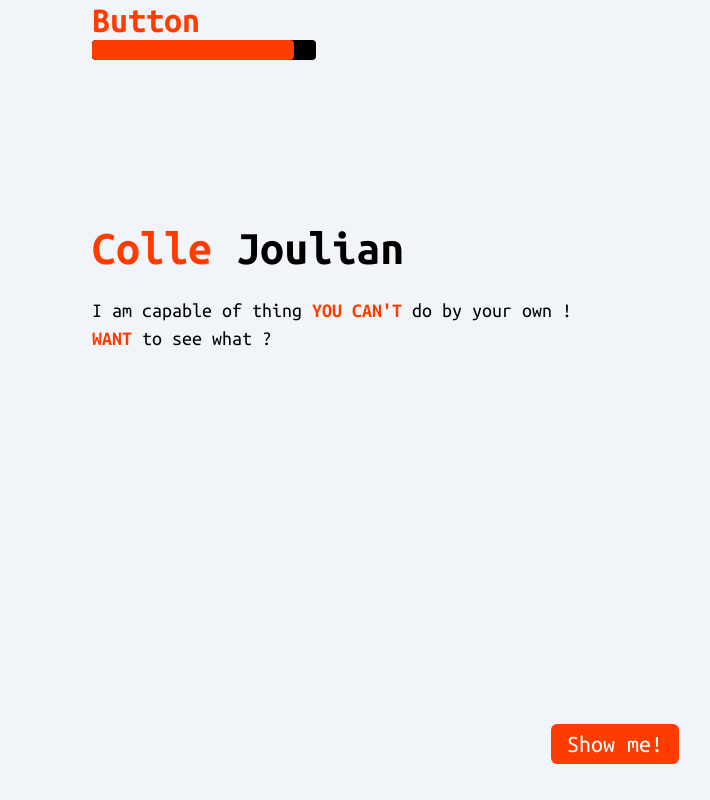
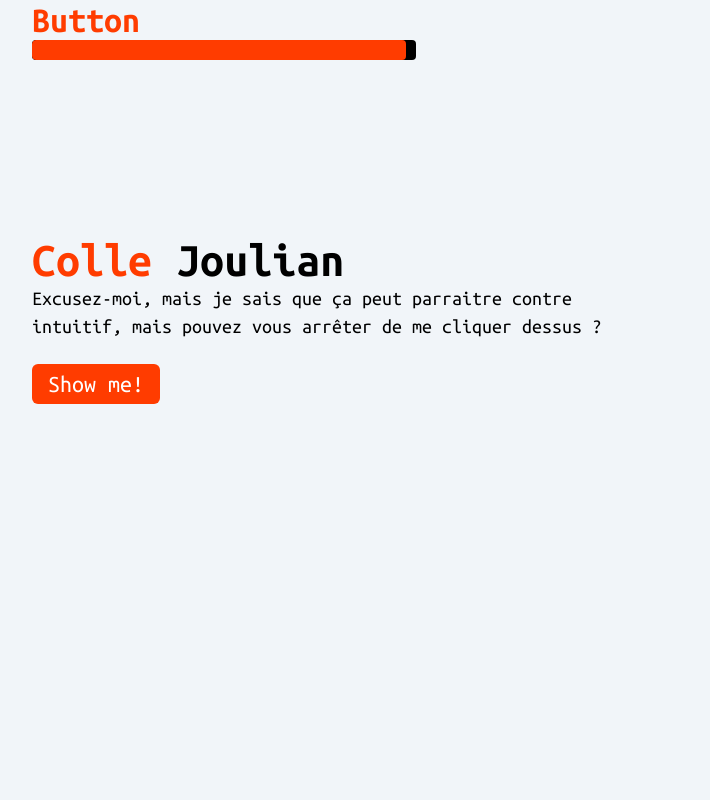
Before and after one commit to colleunmax/Portfolio, a SvelteKit app: page / in a window 1280 px wide. Both pictures are taken after a click on the button "Show me!". Shown: the whole page, without its empty margins (308-1018 px from the left). Built offline with nearby package versions, Linux system fonts and the light colour scheme.

Commit message:
Final boss fight

```diff
--- a/src/lib/components/hud.svelte
+++ b/src/lib/components/hud.svelte
@@ -8,7 +8,7 @@
 
 <div id="hud" class=" absolute top-0">
 	<h1 class=" text-4xl font-extrabold text-primary">{title}</h1>
-	<div class=" relative h-5 rounded w-56 bg-black overflow-hidden">
+	<div class=" relative h-5 rounded w-96 bg-black overflow-hidden">
         <div style={`width: ${pourcentage}%;`} class="block absolute h-5 bg-primary rounded"></div>
     </div>
 </div>
--- a/src/routes/+page.svelte
+++ b/src/routes/+page.svelte
@@ -1,8 +1,31 @@
 <script lang="ts">
 	import { goto } from "$app/navigation"
 	import Hud from "$lib/components/hud.svelte"
+	import hit from "$lib/assets/hit.mp3"
+	import thisWay from "$lib/assets/thisWay.mp3"
 
+	function playHit() {
+		new Audio(hit).play()
+	}
+
+	function playBoss() {
+		const track = new Audio(thisWay)
+		track.volume = 0.1
+		track.loop = true
+		track.play()
+		return track
+	}
+
+	let cursorX: number;
+	let cursorY: number;
+
+	let musicBoss: Audio;
+	let movingInterval: NodeJS.Timeout;
+	let scenario = 0
+	let started = false
 	let showHud = false
+	let cinematic = false
+	let shielded = false
 	const firstName = "Colle"
 	const lastName = "Joulian"
 	let button = {
@@ -10,52 +33,120 @@
 		y: 0,
 		position: "relative",
 		pv: 100,
-		maxpv: 100
+		maxpv: 100,
+		cursor: "pointer"
 	}
-	function onFoo() {
-		console.log("mdr")
-	}
+	$: button.cursor = !cinematic && !shielded ? "pointer" : "not-allowed"
 </script>
 
 <div class=" flex flex-col gap-6">
+	<div>
 		<p class=" text-5xl font-bold selection:bg-transparent">
-		{#each firstName as letter}
-			<span class=" text-primary duration-[4.5s] hover:duration-100 hover:text-black">{letter}</span
+			{#each scenario >= 2 ? scenario === 3 ? "KILL" : "OUCH!" : firstName as letter}
+				<span class=" text-primary duration-[4.5s] hover:duration-100 hover:text-black"
+					>{letter}</span
 				>
 			{/each}
-		{#each lastName as letter}
-			<span class=" text-black duration-[4.5s] hover:duration-100 hover:text-primary">{letter}</span
+			{#each scenario >= 2 ? scenario === 3 ? "YOU!" : "çaFAITmal!" : lastName as letter}
+				<span class=" text-black duration-[4.5s] hover:duration-100 hover:text-primary"
+					>{letter}</span
 				>
 			{/each}
 		</p>
-	<p class=" text-xl">
+		{#if scenario === 1}
+			<p class="text-xl w-[600px]">
+				Excusez-moi, mais je sais que ça peut parraitre contre intuitif, mais pouvez vous arrêter de
+				me cliquer dessus ?
+			</p>
+		{:else if scenario == 2}
+			<p class="text-xl w-[600px]">
+				Petit fils de pute de merde mal élevé, tu me fait vraimment chier, alors tu veux a ce point me cliquer dessus ?
+				sache que je ne me laiserais pas faire !
+			</p>
+		{:else if scenario == 3}
+		<p class="text-xl w-[600px]">
+			ARRRRRRRRRRRRRRRRRRRRRRRRRRRRRRRRRRRRRRRRRRRRRRRRRRRRRRRRRRRRRRRRRRRRRRRRRRRRRG !!!!
+			I WILL KILL YOU AND ALL YOUR FAMILY !!!! DIEEEEEeeeee...
+		</p>
+		{:else}
+			<p class=" text-xl  w-[600px]">
 				I am capable of thing <a
 					class=" text-primary uppercase font-bold duration-200 hover:-translate-y-1 relative inline-block"
 					data-sveltekit-preload-data="hover"
 					href=".">you can't</a
 				>
-		do by your own ! <br />
+				do by your own !
 				<a
 					class=" text-primary uppercase font-bold duration-200 hover:-translate-y-1 relative inline-block"
 					data-sveltekit-preload-data="hover"
 					href=".">Want</a
 				> to see what ?
 			</p>
+		{/if}
+	</div>
 	<button
-		class=" hover:before:-right-[450%] hover:before:duration-[0.9s] hover:before:opacity-100 before:absolute before:block before:w-[400%] before:h-1/2 before:bg-white before:opacity-0 before:blur-lg before:-rotate-[15deg] before:right-full relative w-fit py-1 px-4 overflow-hidden bg-primary rounded-md text-2xl cursor-pointer text-white"
-		style={`transform: translate(${button.x}px, ${button.y}px); position: ${button.position}`}
-		on:mouseenter={async () => {
-			await new Promise((res) => setTimeout(res, 150))
-			button.x = Math.round(Math.random() * 500)
-			button.y = Math.round(Math.random() * 500)
-		}}
+		class=" hover:before:-right-[450%] hover:before:duration-[0.9s] hover:before:opacity-100 before:absolute before:block before:w-[400%] before:h-1/2 before:bg-white before:opacity-0 before:blur-lg before:-rotate-[15deg] before:right-full relative w-fit py-1 px-4 overflow-hidden bg-primary rounded-md text-2xl text-white"
+		style={`transform: translate(${button.x}px, ${button.y}px); position: ${button.position}; cursor: ${button.cursor}`}
 		on:click={() => {
+			if (!shielded && !cinematic) {
+				playHit()
 				if (!showHud) {
 					showHud = true
 				}
-			button.pv -= 10
-			if (button.pv === 0) {
+				button.pv -= 2.5
+				if (scenario === 1) {
+					scenario = 2
+					cinematic = true
+					setTimeout(() => {
+						cinematic = false
+						musicBoss = playBoss()
+						movingInterval = setInterval(() => {
+							button.x = Math.random() * 300
+							button.y = Math.random() * 300
+						}, 800)
+					}, 4500)
+				}
+				if (scenario === 0) {
+					cinematic = true
+					scenario = 1
+					setTimeout(() => {
+						cinematic = false
+					}, 4500)
+				}
+				if (button.pv <= button.maxpv/2 && button.pv > button.maxpv/4 && scenario !== 3) {
+					clearInterval(movingInterval)
+					scenario = 3
+					cinematic = true
+					button.x = 0
+					button.y = 0
+						setTimeout(() => {
+							cinematic = false
+							movingInterval = setInterval(() => {
+							button.x = Math.random() * 300
+							button.y = Math.random() * 300
+						}, 500)
+					}, 3500)
+				}
+				if (button.pv <= button.maxpv/4 && button.pv > button.maxpv/8) {
+					clearInterval(movingInterval)
+						movingInterval = setInterval(() => {
+						button.x = Math.random() * 200
+						button.y = Math.random() * 200
+					}, 150)
+				}
+				if (button.pv <= button.maxpv/8) {
+					button.x = Math.random() * 450
+					button.y = Math.random() * 450
+					clearInterval(movingInterval)
+						movingInterval = setInterval(() => {
+						button.x = Math.random() * 450
+						button.y = Math.random() * 450
+					}, 400)
+				}
+				if (button.pv <= 0) {
+					musicBoss.pause()
 					goto("show-me")
+				}
 			}
 		}}>Show me!</button
 	>
```
Also changed, not shown: 2 other files (tests, documents, lock files or other folders). Lines whose indentation alone changed are shown as unchanged.
